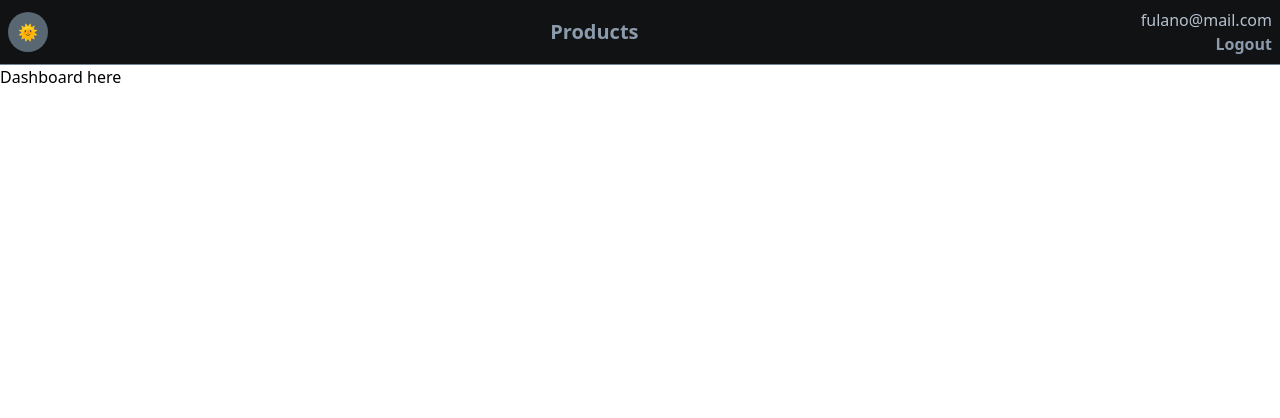
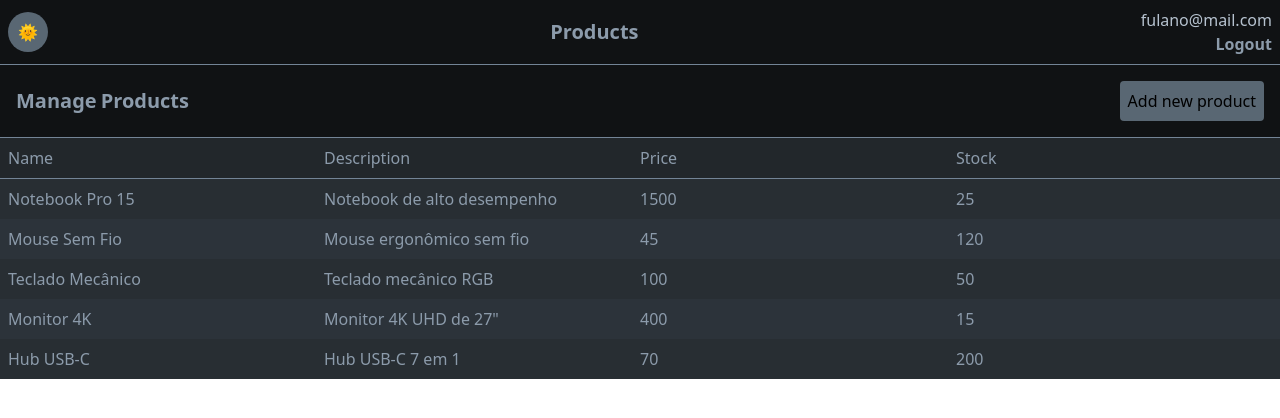
Before and after one commit to mairess/t-alpha-challenge, a React (Vite) app: page /dashboard in a window 1280 px wide. Shown: the top 418 px of the page. Built offline with nearby package versions, Linux system fonts and the light colour scheme.

Commit message:
feat: add table row

```diff
--- /dev/null
+++ b/src/components/TableRow.tsx
@@ -0,0 +1,29 @@
+/* eslint-disable max-len */
+
+type TableRowProps = {
+  index: number,
+  name: string,
+  description: string,
+  price: number,
+  stock: number
+};
+
+function TableRow({ index, name, description, price, stock }: TableRowProps) {
+  const isOdd = index % 2 === 0;
+
+  return (
+    <div
+      className={ `flex items-center justify-between p-2
+    ${isOdd
+        ? 'bg-light-neutral-200 dark:bg-dark-neutral-250'
+        : 'bg-light-neutral-300 dark:bg-dark-neutral-300'} text-text-primary-light dark:text-text-primary-dark hover:bg-light-neutral-400 dark:hover:bg-dark-neutral-350` }
+    >
+      <div className="flex-1">{name}</div>
+      <div className="flex-1">{description}</div>
+      <div className="flex-1">{price}</div>
+      <div className="flex-1">{stock}</div>
+    </div>
+  );
+}
+
+export default TableRow;
--- /dev/null
+++ b/src/mocks.ts
@@ -0,0 +1,45 @@
+const mockResponse = {
+  success: true,
+  message: null,
+  data: {
+    products: [
+      {
+        id: 101,
+        name: 'Notebook Pro 15',
+        description: 'Notebook de alto desempenho',
+        price: 1500,
+        stock: 25,
+      },
+      {
+        id: 102,
+        name: 'Mouse Sem Fio',
+        description: 'Mouse ergonômico sem fio',
+        price: 45,
+        stock: 120,
+      },
+      {
+        id: 103,
+        name: 'Teclado Mecânico',
+        description: 'Teclado mecânico RGB',
+        price: 100,
+        stock: 50,
+      },
+      {
+        id: 104,
+        name: 'Monitor 4K',
+        description: 'Monitor 4K UHD de 27"',
+        price: 400,
+        stock: 15,
+      },
+      {
+        id: 105,
+        name: 'Hub USB-C',
+        description: 'Hub USB-C 7 em 1',
+        price: 70,
+        stock: 200,
+      },
+    ],
+  },
+};
+
+export default mockResponse;
--- a/src/pages/Dashboard.tsx
+++ b/src/pages/Dashboard.tsx
@@ -1,11 +1,53 @@
+/* eslint-disable max-len */
+import { useContext } from 'react';
 import Header from '../components/Header';
+import ThemeContext from '../context/ThemeContext';
+import TableRow from '../components/TableRow';
+import mockData from '../mocks';
 
 function Dashboard() {
+  const { isDarkMode } = useContext(ThemeContext);
+  const data = mockData.data.products;
   return (
-    <header>
+    <div className={ `${isDarkMode && 'dark'}` }>
       <Header />
-      <h1>Dashboard here</h1>
-    </header>
+
+      <div className="flex items-center justify-between p-4 border-b bg-surface-light dark:bg-surface-dark border-border-light dark:border-border-dark">
+
+        <h1 className="text-xl font-bold text-text-primary-light dark:text-text-primary-dark">
+          Manage
+          <span className="ml-1 font-semibold">Products</span>
+        </h1>
+
+        <button className="p-2 rounded bg-button-primary-background-light dark:bg-button-primary-background-dark text-button-primary-text-light dark:text-button-primary-text-dark hover:bg-button-primary-hover-light dark:hover:bg-button-primary-hover-dark">
+          Add new product
+        </button>
+
+      </div>
+
+      <div>
+
+        <div className="flex items-center justify-between p-2 border-b bg-light-neutral-100 dark:bg-dark-neutral-200 text-text-primary-light dark:text-text-primary-dark border-border-light dark:border-border-dark">
+          <div className="flex-1">Name</div>
+          <div className="flex-1">Description</div>
+          <div className="flex-1">Price</div>
+          <div className="flex-1">Stock</div>
+        </div>
+
+        {data.map((product, index) => (
+          <TableRow
+            key={ index }
+            index={ index }
+            name={ product.name }
+            description={ product.description }
+            price={ product.price }
+            stock={ product.stock }
+          />
+        ))}
+
+      </div>
+
+    </div>
   );
 }
 
```
